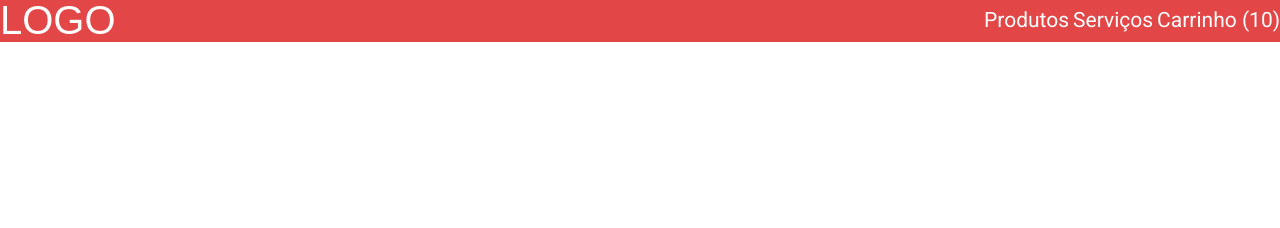
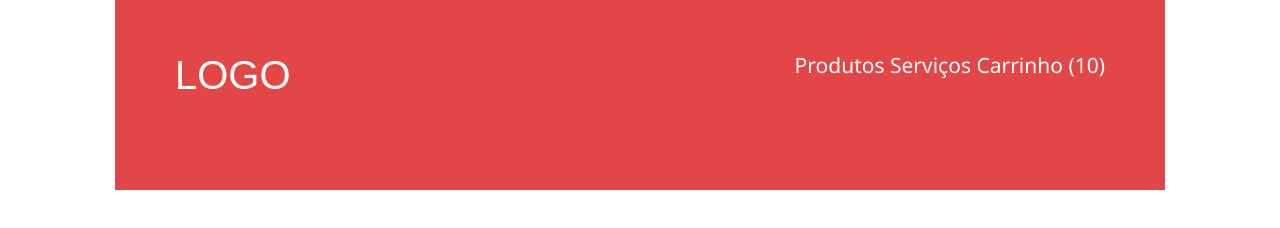
Before and after one commit to KlausSantos/loja-fone, a plain HTML site: page index.html in a window 1280 px wide. Drawn offline with Linux system fonts and the light colour scheme.

Commit message:
Fim da terceira aula

```diff
--- a/css/header.css
+++ b/css/header.css
@@ -1,24 +1,24 @@
 header {
-  width: 100%;
-  display: inline-block;
+  /* display: inline-block; */
   background-color: #e24647;
+  color: #fff;
+  margin: 0 115px;
+  padding: 55px 60px 95px;
+  overflow: hidden;
 }
 
-h1,
-a {
-  color: #fff;
-}
 h1 {
   float: left;
-  font-family: Arial, sans-serif;
+  font-family: Arial, "Roboto", sans-serif;
   font-size: 40px;
 }
 nav {
+  font-family: "Segoe UI", "Roboto", sans-serif;
   float: right;
-  line-height: 40px;
+  font-size: 21px;
+  /* line-height: 40px; */
 }
 a {
-  font-family: "Roboto", sans-serif;
-  font-size: 21px;
+  color: inherit;
   text-decoration: none;
 }
--- a/index.html
+++ b/index.html
@@ -7,7 +7,7 @@
     <link rel="stylesheet" href="css/header.css" />
 
     <link
-      href="https://fonts.googleapis.com/css?family=Roboto"
+      href="https://fonts.googleapis.com/css?family=Roboto:300,400,700"
       rel="stylesheet"
     />
   </head>
```
